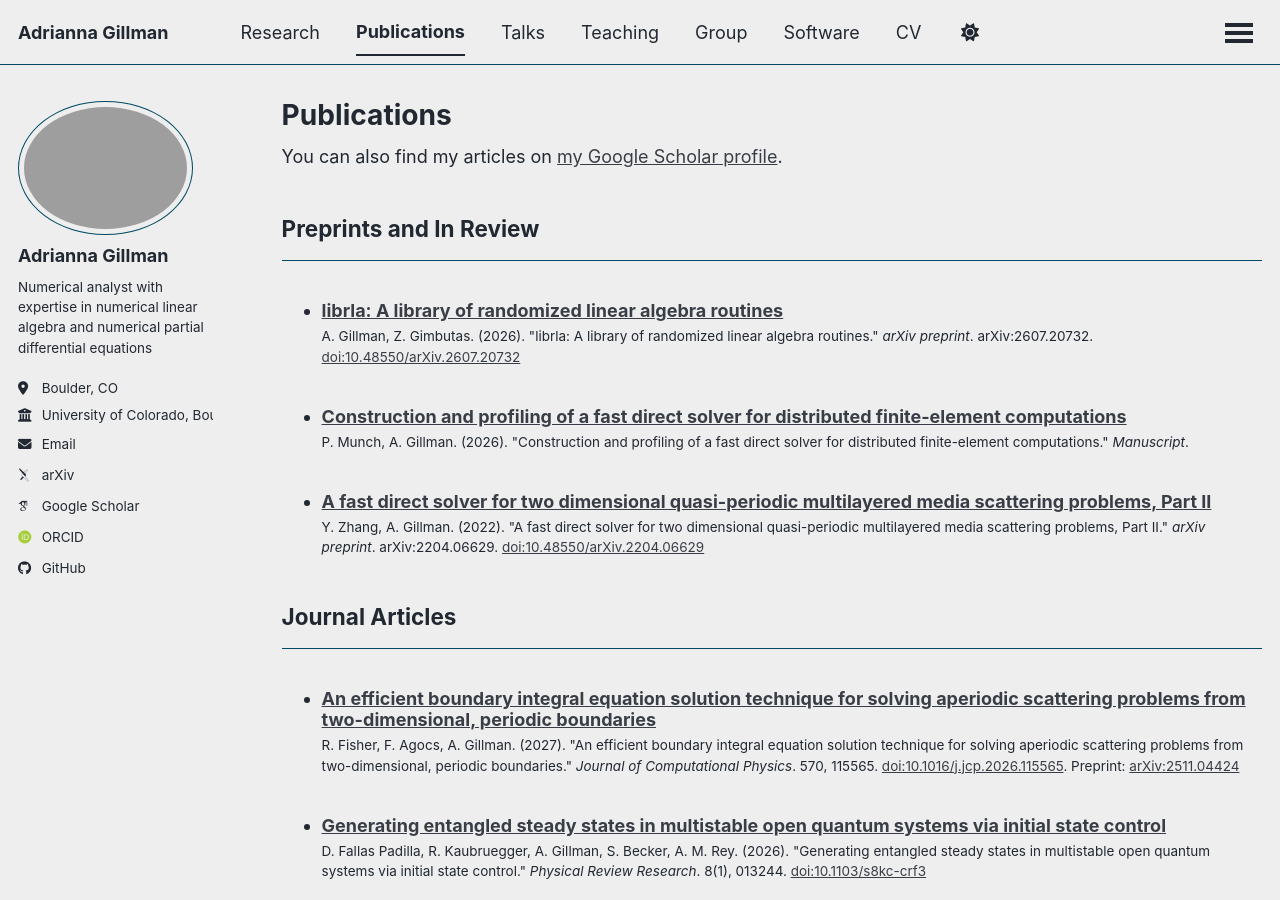
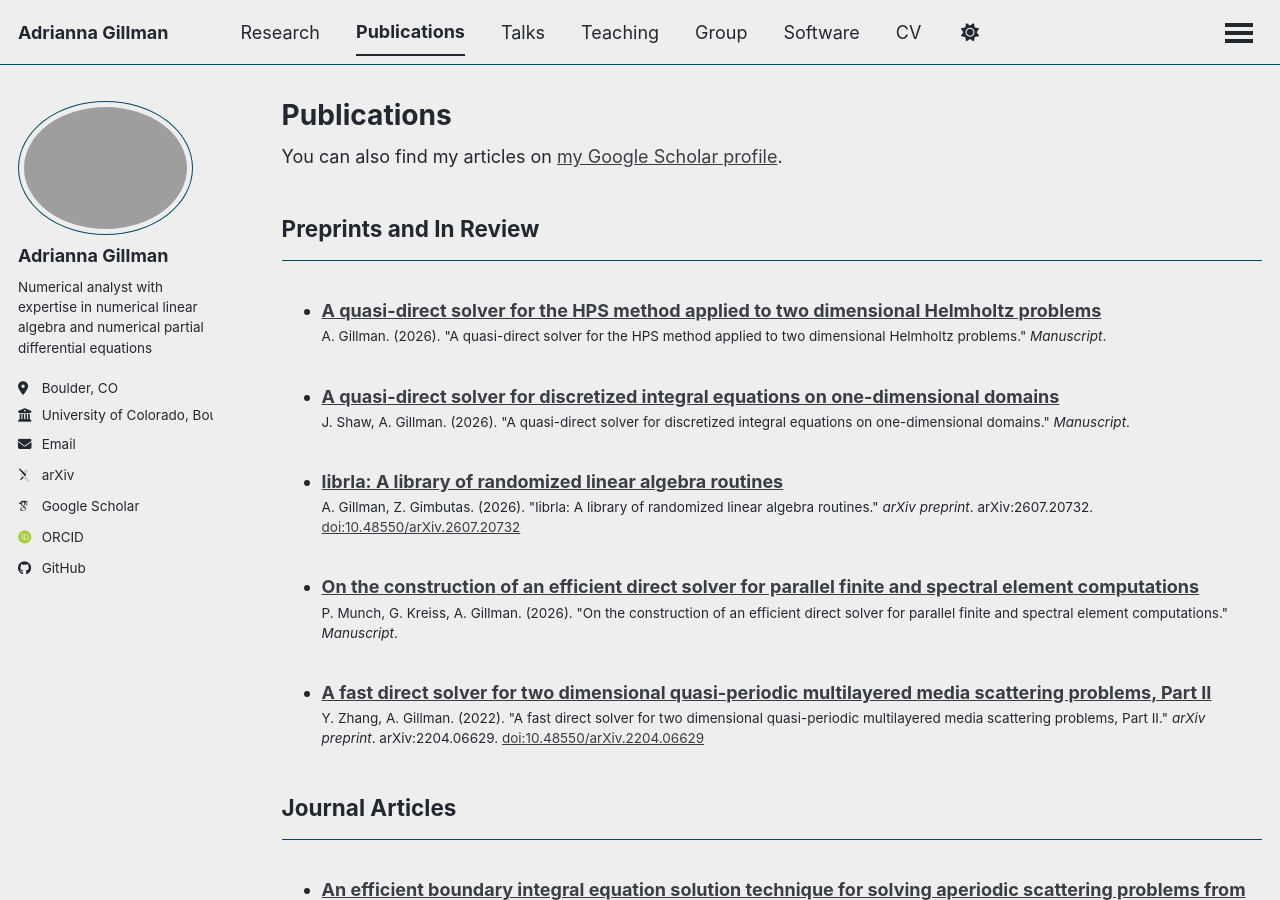
Before and after one commit to agillman20/agillman20.github.io, a Jekyll site: the page built from _pages/publications.html, in a window 1280 px wide and 900 px high. Built offline with Jekyll 4.4.1, drawn with Linux system fonts in a browser that asks for light colours; some web fonts are replaced; a script bundle is joined from its source files by our own code; library files that are not in the unit come from our copies.

Commit message:
Host updated CV and sync in-preparation publications
Link the CV page to files/cv.pdf instead of Google Drive, add the Shaw
and HPS manuscripts, and update the Munch manuscript title and authors.

Co-Authored-By: Claude Opus 5.5 <noreply@anthropic.com>

```diff
--- a/_publications/2026-01-01-construction-and-profiling-of-a-fast-direct-solver-for-distr.md
+++ /dev/null
@@ -1,9 +0,0 @@
----
-title: 'Construction and profiling of a fast direct solver for distributed finite-element computations'
-collection: publications
-category: manuscripts
-permalink: /publication/2026-01-01-construction-and-profiling-of-a-fast-direct-solver-for-distr
-date: 2026-01-01
-venue: 'Manuscript'
-citation: 'P. Munch, A. Gillman. (2026). &quot;Construction and profiling of a fast direct solver for distributed finite-element computations.&quot; <i>Manuscript</i>.'
----
--- /dev/null
+++ b/_publications/2026-01-01-on-the-construction-of-an-efficient-direct-solver-for-paralle.md
@@ -0,0 +1,11 @@
+---
+title: 'On the construction of an efficient direct solver for parallel finite and spectral element computations'
+collection: publications
+category: manuscripts
+permalink: /publication/2026-01-01-on-the-construction-of-an-efficient-direct-solver-for-paralle
+redirect_from:
+  - /publication/2026-01-01-construction-and-profiling-of-a-fast-direct-solver-for-distr
+date: 2026-01-01
+venue: 'Manuscript'
+citation: 'P. Munch, G. Kreiss, A. Gillman. (2026). &quot;On the construction of an efficient direct solver for parallel finite and spectral element computations.&quot; <i>Manuscript</i>.'
+---
--- /dev/null
+++ b/_publications/2026-11-01-a-quasi-direct-solver-for-discretized-integral-equations-on-one-dim.md
@@ -0,0 +1,9 @@
+---
+title: 'A quasi-direct solver for discretized integral equations on one-dimensional domains'
+collection: publications
+category: manuscripts
+permalink: /publication/2026-11-01-a-quasi-direct-solver-for-discretized-integral-equations-on-one-dim
+date: 2026-11-01
+venue: 'Manuscript'
+citation: 'J. Shaw, A. Gillman. (2026). &quot;A quasi-direct solver for discretized integral equations on one-dimensional domains.&quot; <i>Manuscript</i>.'
+---
--- /dev/null
+++ b/_publications/2026-11-01-a-quasi-direct-solver-for-the-hps-method-applied-to-two-dimens.md
@@ -0,0 +1,9 @@
+---
+title: 'A quasi-direct solver for the HPS method applied to two dimensional Helmholtz problems'
+collection: publications
+category: manuscripts
+permalink: /publication/2026-11-01-a-quasi-direct-solver-for-the-hps-method-applied-to-two-dimens
+date: 2026-11-01
+venue: 'Manuscript'
+citation: 'A. Gillman. (2026). &quot;A quasi-direct solver for the HPS method applied to two dimensional Helmholtz problems.&quot; <i>Manuscript</i>.'
+---
```
Also changed, not shown: _pages/cv.md (+1 -1 lines), 1 other file.
